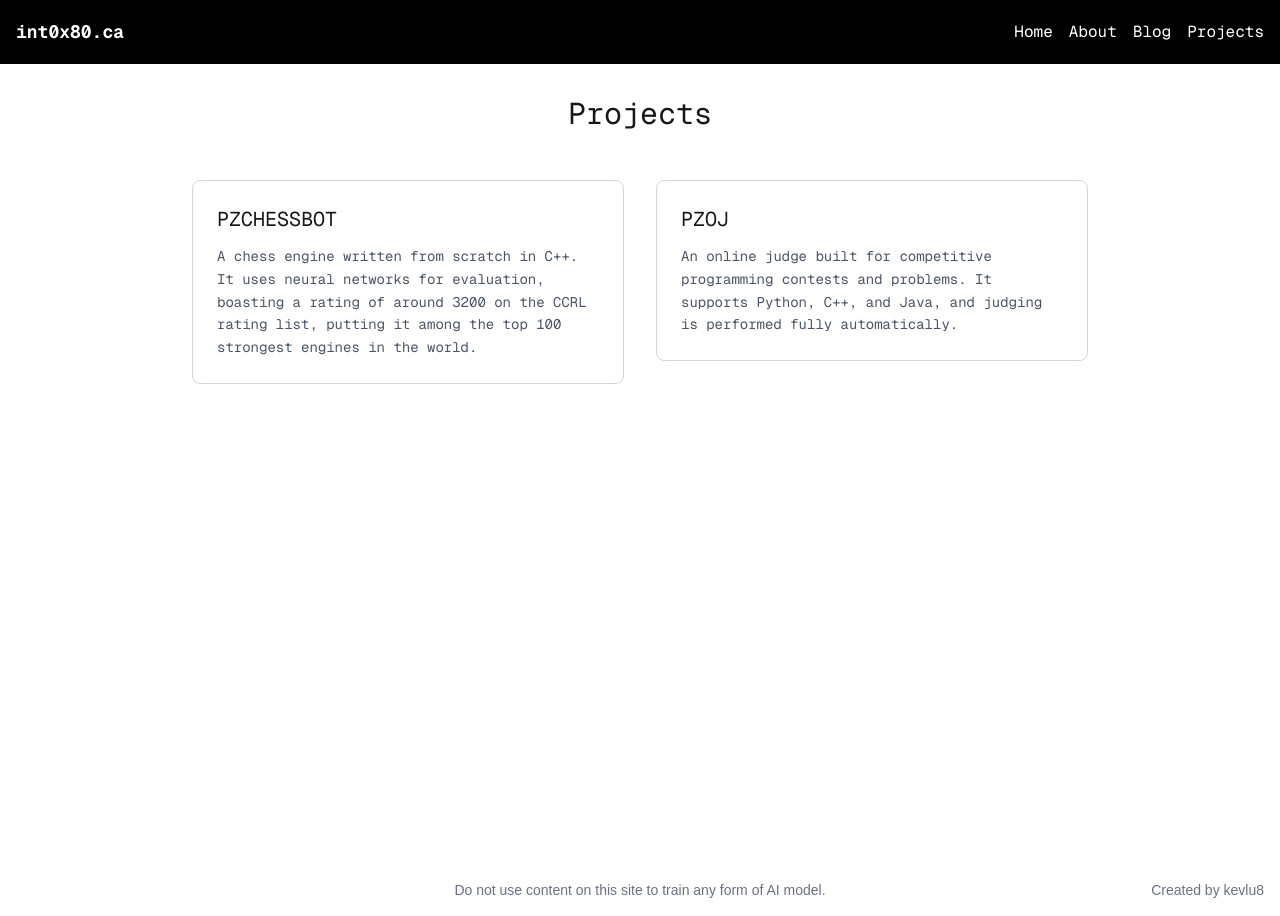
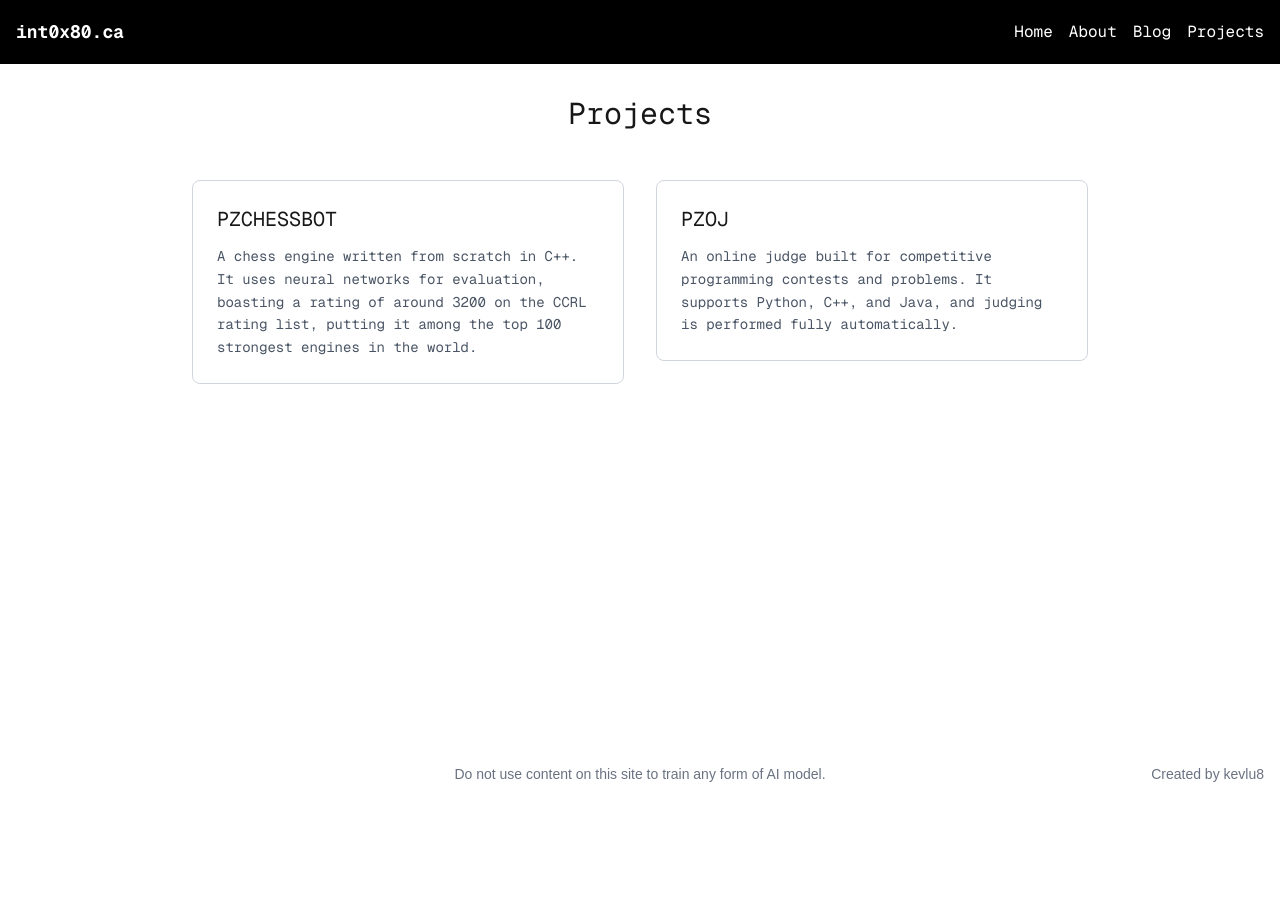
Before and after one commit to kevlu8/int0x80.ca, a Next.js app: page /projects in a window 1280 px wide. After the commit the page ends 800 px from the top, so only its background shows below. Built offline with nearby package versions, Linux system fonts and the light colour scheme.

Commit message:
Fix footer being offscreen on some pages

```diff
--- a/src/app/posts/[category]/page.js
+++ b/src/app/posts/[category]/page.js
@@ -11,7 +11,7 @@ export default async function CategoryPage({ params }) {
   const posts = getPostsByCategory(awaitparams.category);
 
   return (
-    <div className="font-mono min-h-screen py-8">
+    <div className="font-mono min-h-[calc(100vh-4rem-4rem)] py-8">
       <h1 className="flex justify-center text-2xl">{awaitparams.category.replace('-', ' ').toUpperCase()}</h1>
       <ul className="grid gap-8 md:grid-cols-2 max-w-4xl mx-auto mt-8">
         {posts.map(({ slug, data }) => (
--- a/src/app/posts/page.js
+++ b/src/app/posts/page.js
@@ -5,7 +5,7 @@ export default function PostsHome() {
   const categories = getAllCategoriesWithDescriptions();
 
   return (
-    <div className="min-h-screen py-8">
+    <div className="min-h-[calc(100vh-4rem-4rem)] py-8">
       <h1 className="text-center font-mono text-3xl mb-12">Blog Categories</h1>
 
       <div className="max-w-4xl mx-auto px-6">
--- a/src/app/projects/page.js
+++ b/src/app/projects/page.js
@@ -2,7 +2,7 @@ import Link from 'next/link';
 
 export default function PostsHome() {
   return (
-    <div className="min-h-screen py-8">
+    <div className="min-h-[calc(100vh-4rem-4rem)] py-8">
       <h1 className="text-center font-mono text-3xl mb-12">Projects</h1>
 
       <div className="max-w-4xl mx-auto">
```
